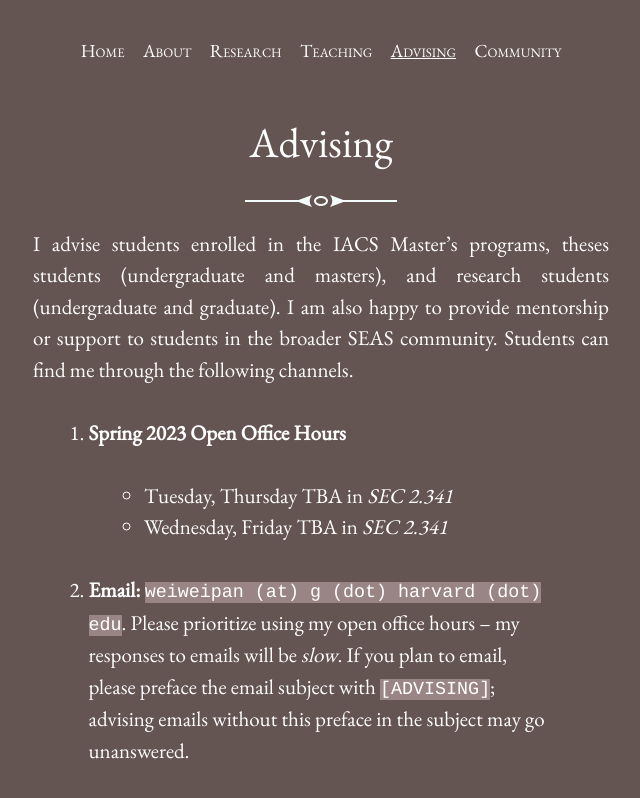
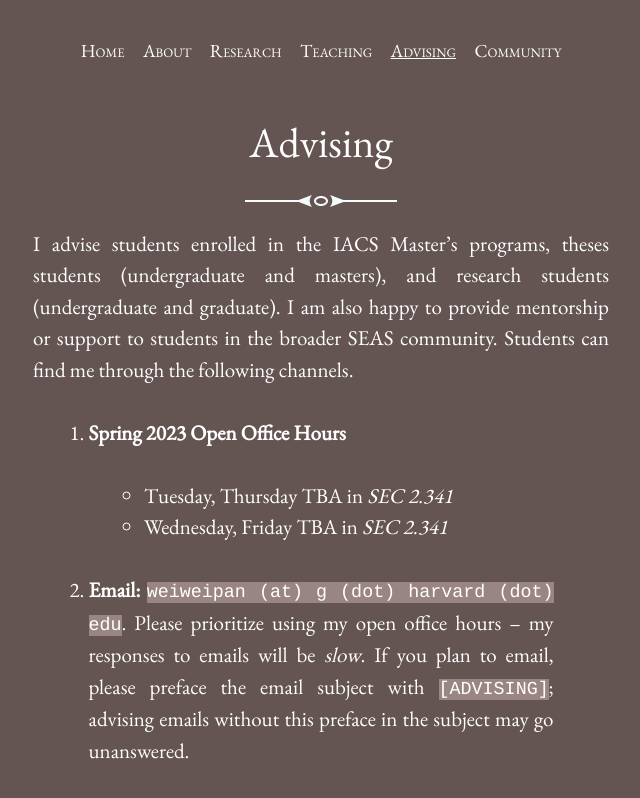
Before and after one commit to onefishy/onefishy.github.io, a Jekyll site: the page built from advising.md, in a window 1280 px wide. Shown: the top 798 px of the page, without its empty margins (319-959 px from the left). Built offline with Jekyll 4.4.1, drawn with Linux system fonts in a browser that asks for light colours.

Commit message:
Update post.html

```diff
--- a/_layouts/post.html
+++ b/_layouts/post.html
@@ -16,7 +16,7 @@
     </h1>
   {% endif %}
 
-  <div class="post-content e-content" itemprop="articleBody">
+  <div class="post-content e-content" itemprop="articleBody" style="text-align:justify;">
     {{ content }}
   </div>
 
```
